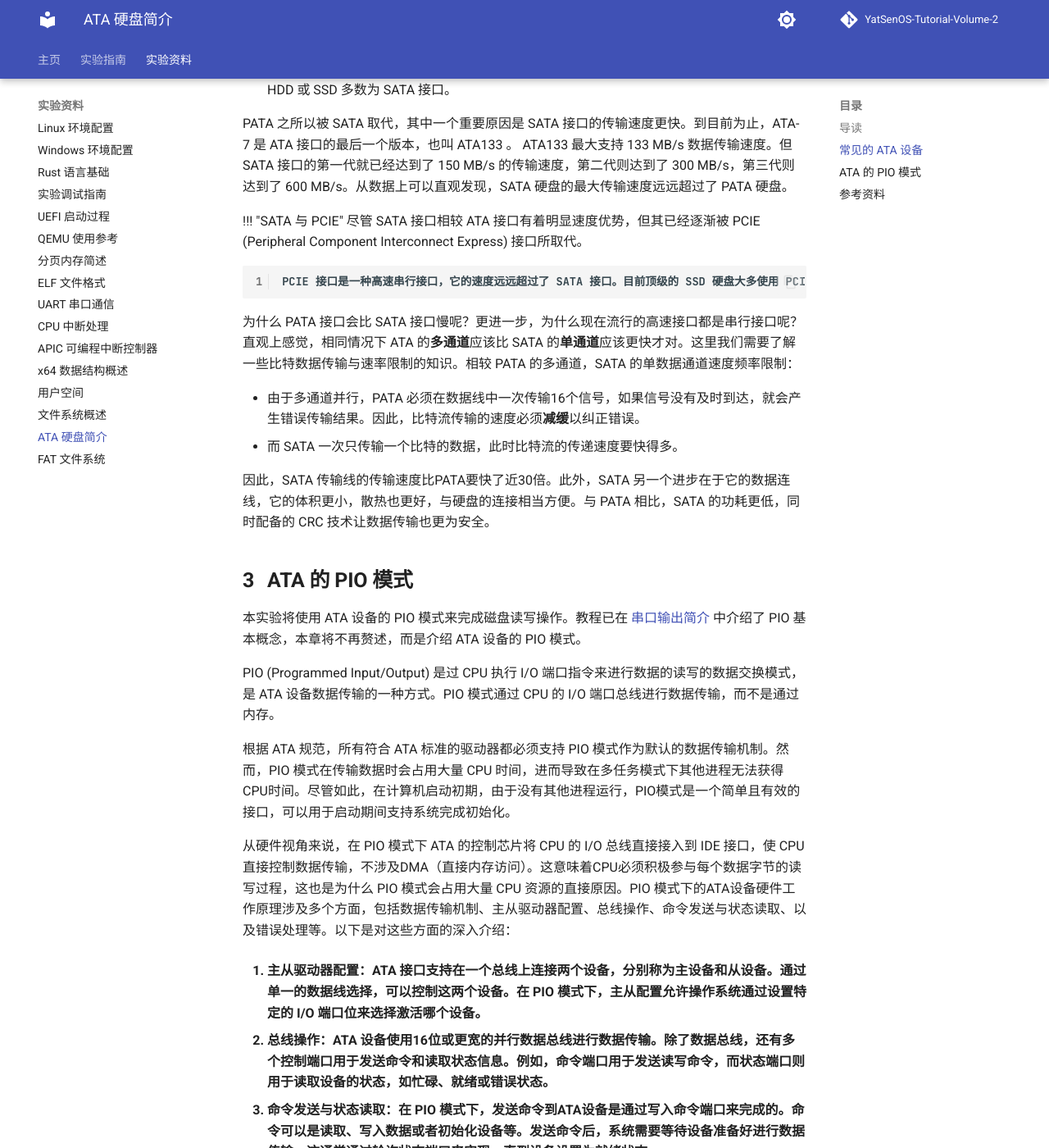
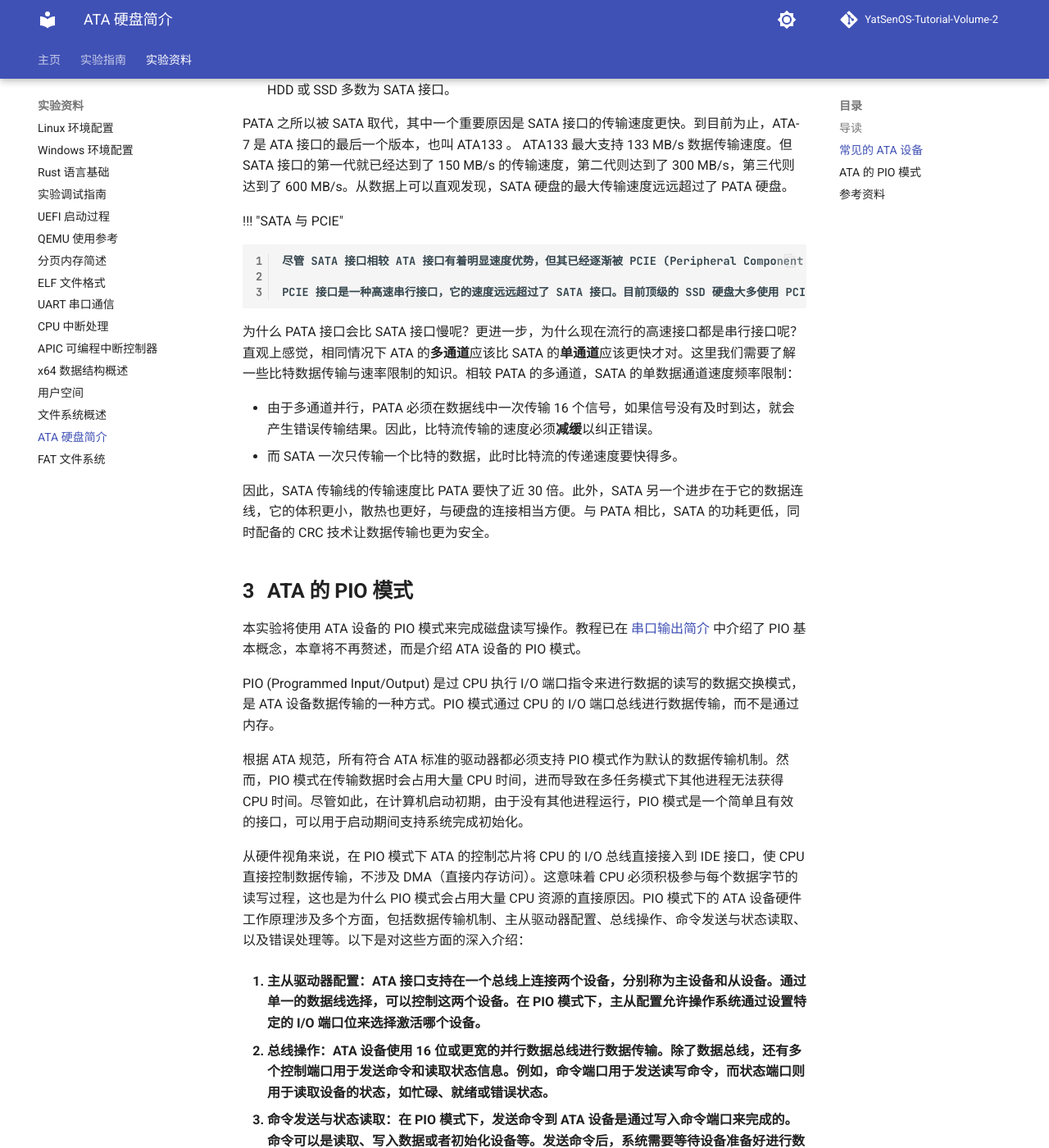
Before and after one commit to YatSenOS/YatSenOS-Tutorial-Volume-2, an MkDocs documentation site: the page built from docs/wiki/ata.md, in a window 1280 px wide and 1400 px high, scrolled down 569 px. Shown: the whole window at 82% size. Built offline with MkDocs 1.6.1 and Material for MkDocs 9.7.7, drawn with Linux system fonts in a browser that asks for light colours; comment, search, counter and statistics services are not loaded; some of the changed text lies outside the part shown.

Commit message:
wip(wiki): tidy up

```diff
--- a/docs/wiki/ata.md
+++ b/docs/wiki/ata.md
@@ -16,16 +16,17 @@
 PATA 之所以被 SATA 取代，其中一个重要原因是 SATA 接口的传输速度更快。到目前为止，ATA-7 是 ATA 接口的最后一个版本，也叫 ATA133 。 ATA133 最大支持 133 MB/s 数据传输速度。但 SATA 接口的第一代就已经达到了 150 MB/s 的传输速度，第二代则达到了 300 MB/s，第三代则达到了 600 MB/s。从数据上可以直观发现，SATA 硬盘的最大传输速度远远超过了 PATA 硬盘。
 
 !!! "SATA 与 PCIE"
+
     尽管 SATA 接口相较 ATA 接口有着明显速度优势，但其已经逐渐被 PCIE (Peripheral Component Interconnect Express) 接口所取代。
 
     PCIE 接口是一种高速串行接口，它的速度远远超过了 SATA 接口。目前顶级的 SSD 硬盘大多使用 PCIE 4.0 x 4 接口，其传输速度可达 7000 MB/s，是 SATA 接口的数倍。
 
 为什么 PATA 接口会比 SATA 接口慢呢？更进一步，为什么现在流行的高速接口都是串行接口呢？直观上感觉，相同情况下 ATA 的**多通道**应该比 SATA 的**单通道**应该更快才对。这里我们需要了解一些比特数据传输与速率限制的知识。相较 PATA 的多通道，SATA 的单数据通道速度频率限制：
 
-- 由于多通道并行，PATA 必须在数据线中一次传输16个信号，如果信号没有及时到达，就会产生错误传输结果。因此，比特流传输的速度必须**减缓**以纠正错误。
+- 由于多通道并行，PATA 必须在数据线中一次传输 16 个信号，如果信号没有及时到达，就会产生错误传输结果。因此，比特流传输的速度必须**减缓**以纠正错误。
 - 而 SATA 一次只传输一个比特的数据，此时比特流的传递速度要快得多。
 
-因此，SATA 传输线的传输速度比PATA要快了近30倍。此外，SATA 另一个进步在于它的数据连线，它的体积更小，散热也更好，与硬盘的连接相当方便。与 PATA 相比，SATA 的功耗更低，同时配备的 CRC 技术让数据传输也更为安全。
+因此，SATA 传输线的传输速度比 PATA 要快了近 30 倍。此外，SATA 另一个进步在于它的数据连线，它的体积更小，散热也更好，与硬盘的连接相当方便。与 PATA 相比，SATA 的功耗更低，同时配备的 CRC 技术让数据传输也更为安全。
 
 ## ATA 的 PIO 模式
 
@@ -33,21 +34,21 @@
 
 PIO (Programmed Input/Output) 是过 CPU 执行 I/O 端口指令来进行数据的读写的数据交换模式，是 ATA 设备数据传输的一种方式。PIO 模式通过 CPU 的 I/O 端口总线进行数据传输，而不是通过内存。
 
-根据 ATA 规范，所有符合 ATA 标准的驱动器都必须支持 PIO 模式作为默认的数据传输机制。然而，PIO 模式在传输数据时会占用大量 CPU 时间，进而导致在多任务模式下其他进程无法获得CPU时间。尽管如此，在计算机启动初期，由于没有其他进程运行，PIO模式是一个简单且有效的接口，可以用于启动期间支持系统完成初始化。
+根据 ATA 规范，所有符合 ATA 标准的驱动器都必须支持 PIO 模式作为默认的数据传输机制。然而，PIO 模式在传输数据时会占用大量 CPU 时间，进而导致在多任务模式下其他进程无法获得 CPU 时间。尽管如此，在计算机启动初期，由于没有其他进程运行，PIO 模式是一个简单且有效的接口，可以用于启动期间支持系统完成初始化。
 
-从硬件视角来说，在 PIO 模式下 ATA 的控制芯片将 CPU 的 I/O 总线直接接入到 IDE 接口，使 CPU 直接控制数据传输，不涉及DMA（直接内存访问）。这意味着CPU必须积极参与每个数据字节的读写过程，这也是为什么 PIO 模式会占用大量 CPU 资源的直接原因。PIO 模式下的ATA设备硬件工作原理涉及多个方面，包括数据传输机制、主从驱动器配置、总线操作、命令发送与状态读取、以及错误处理等。以下是对这些方面的深入介绍：
+从硬件视角来说，在 PIO 模式下 ATA 的控制芯片将 CPU 的 I/O 总线直接接入到 IDE 接口，使 CPU 直接控制数据传输，不涉及 DMA（直接内存访问）。这意味着 CPU 必须积极参与每个数据字节的读写过程，这也是为什么 PIO 模式会占用大量 CPU 资源的直接原因。PIO 模式下的 ATA 设备硬件工作原理涉及多个方面，包括数据传输机制、主从驱动器配置、总线操作、命令发送与状态读取、以及错误处理等。以下是对这些方面的深入介绍：
 
 1. **主从驱动器配置**：ATA 接口支持在一个总线上连接两个设备，分别称为主设备和从设备。通过单一的数据线选择，可以控制这两个设备。在 PIO 模式下，主从配置允许操作系统通过设置特定的 I/O 端口位来选择激活哪个设备。
 
-2. **总线操作**：ATA 设备使用16位或更宽的并行数据总线进行数据传输。除了数据总线，还有多个控制端口用于发送命令和读取状态信息。例如，命令端口用于发送读写命令，而状态端口则用于读取设备的状态，如忙碌、就绪或错误状态。
+2. **总线操作**：ATA 设备使用 16 位或更宽的并行数据总线进行数据传输。除了数据总线，还有多个控制端口用于发送命令和读取状态信息。例如，命令端口用于发送读写命令，而状态端口则用于读取设备的状态，如忙碌、就绪或错误状态。
 
-3. **命令发送与状态读取**：在 PIO 模式下，发送命令到ATA设备是通过写入命令端口来完成的。命令可以是读取、写入数据或者初始化设备等。发送命令后，系统需要等待设备准备好进行数据传输。这通常通过轮询状态端口来实现，直到设备设置为就绪状态。
+3. **命令发送与状态读取**：在 PIO 模式下，发送命令到 ATA 设备是通过写入命令端口来完成的。命令可以是读取、写入数据或者初始化设备等。发送命令后，系统需要等待设备准备好进行数据传输。这通常通过轮询状态端口来实现，直到设备设置为就绪状态。
 
 4. **错误处理**：在 PIO 模式下，如果发生错误，ATA 设备会通过状态端口报告错误。错误寄存器记录了最后一条执行命令的错误状态。例如，如果发生不可纠正的数据错误，设备会设置错误寄存器中的相应位。操作系统需要检查这些错误位，并根据需要采取相应的错误处理措施。
 
 5. **坏扇区处理**：ATA 设备可能会遇到坏扇区的问题，这些是无法读取或写入的扇区。操作系统需要跟踪这些坏扇区，并在尝试访问它们时采取措施，例如跳过它们或尝试重新映射。
 
-6. **寻址模式**：ATA 设备支持多种寻址模式，包括28位 LBA、48位 LBA 和已过时的 CHS 模式。在 PIO 模式下，操作系统需要根据设备的能力和需求选择合适的寻址模式。
+6. **寻址模式**：ATA 设备支持多种寻址模式，包括 28 位 LBA、48 位 LBA 和已过时的 CHS 模式。在 PIO 模式下，操作系统需要根据设备的能力和需求选择合适的寻址模式。
 
 7. **软件复位**：如果 ATA 设备遇到严重错误，操作系统可以通过执行软件复位命令来重置设备。这通常通过设置控制寄存器中的特定位来完成。
 
@@ -55,11 +56,11 @@
 
 以上即 ATA 设备的 PIO 模式的基本介绍。总的来说，PIO 模式下的 ATA 设备硬件工作原理是一个涉及多个组件和步骤的复杂过程，它要求操作系统精确地控制数据传输、设备选择、命令发送、状态读取和错误处理等操作。随着技术的发展，更高效的 DMA 模式已经成为主流，但在某些情况下，如系统启动时，PIO 模式仍然发挥着重要作用。
 
-最后，[ATA - Wikipedia](https://wiki.osdev.org/ATA_PIO)提供了关于ATA PIO模式的全面而深入的技术资源，而实验所需的 28 bit 下 LBA 方式寻址规范将在[任务描述文档](../labs/0x06/tasks.md)中进行详细描述。
+最后，[ATA - Wikipedia](https://wiki.osdev.org/ATA_PIO) 提供了关于 ATA PIO 模式的全面而深入的技术资源，而实验所需的 28 bit 下 LBA 方式寻址规范将在 [任务描述文档](../labs/0x06/tasks.md) 中进行详细描述。
 
 ## 参考资料
 
 - [ATA PIO - OSDev](https://wiki.osdev.org/ATA_PIO)
 - [ATA - Wikipedia](https://en.wikipedia.org/wiki/Parallel_ATA)
-- [百度百科 - ATA硬盘](https://baike.baidu.com/item/ATA%E7%A1%AC%E7%9B%98/10009258)
-- [知乎 - ATA PIO模式](https://zhuanlan.zhihu.com/p/653413684)
+- [百度百科 - ATA 硬盘](https://baike.baidu.com/item/ATA%E7%A1%AC%E7%9B%98/10009258)
+- [知乎 - ATA PIO 模式](https://zhuanlan.zhihu.com/p/653413684)
```
